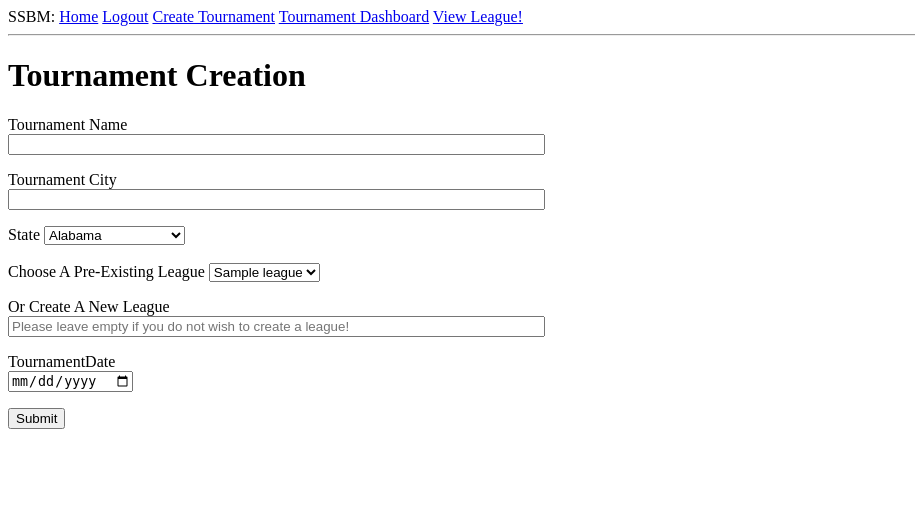
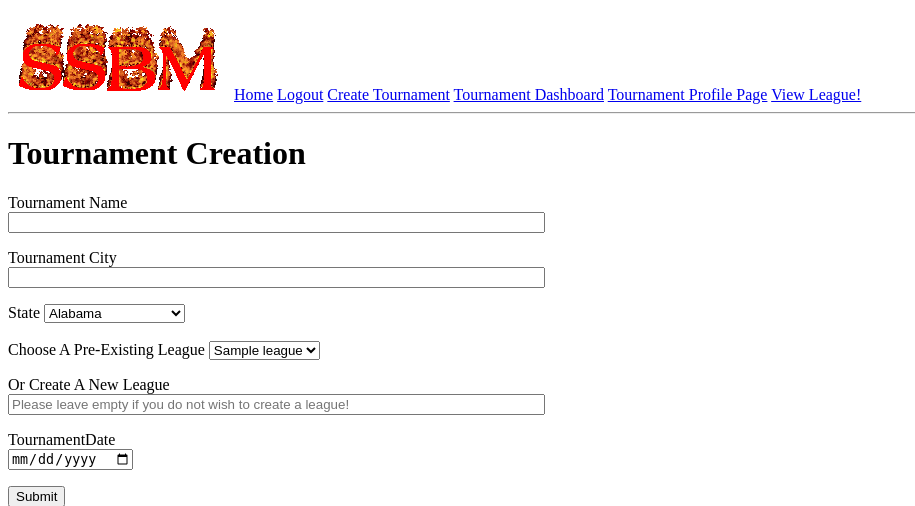
Before and after one commit to onewordFOURWORDS/Software-Engineering-Course-Project, a Flask app: page /TournamentCreation in a window 1280 px wide. Shown: the top 506 px of the page, without its empty margins (0-915 px from the left). Run offline with Flask 2, Linux system fonts and the light colour scheme; a user stored in the database is signed in; tables that the repository leaves empty hold one stand-in row (values such as "Sample post"); some libraries are stand-ins or nearby versions.

Commit message:
Setup file structure for static assets added static asset to base template

```diff
--- a/app/templates/base.html
+++ b/app/templates/base.html
@@ -1,5 +1,6 @@
 <!doctype html>
 <html>
+
 <head>
     {% if title %}
     <title>{{ title }}</title>
@@ -7,9 +8,10 @@
     <title>SSBM</title>
     {% endif %}
 </head>
+
 <body>
     <div>
-            SSBM:
+        <img src="/static/images/SSBM_Logo_01.gif" , alt="SSBM_Logo_01.gif" />
         <a href="{{ url_for('index') }}">Home</a>
         {% if current_user.is_anonymous %}
         <a href="{{ url_for('login') }}">Login</a>
@@ -17,6 +19,7 @@
         <a href="{{ url_for('logout') }}">Logout</a>
         <a href="{{ url_for('TournamentCreation') }}">Create Tournament</a>
         <a href="{{ url_for('TournamentDashboard') }}">Tournament Dashboard</a>
+        <a href="{{ url_for('TournamentPage') }}">Tournament Profile Page</a>
         <a href="{{ url_for('league') }}">View League!</a>
         {% endif %}
     </div>
@@ -32,4 +35,5 @@
     {% endwith %}
     {% block content %}{% endblock %}
 </body>
+
 </html>
```
Also changed, not shown: app/static/images/SSBM_Logo_01.gif (added), app/static/images/SSBM_Logo_02.png (added). Lines whose indentation alone changed are shown as unchanged.
